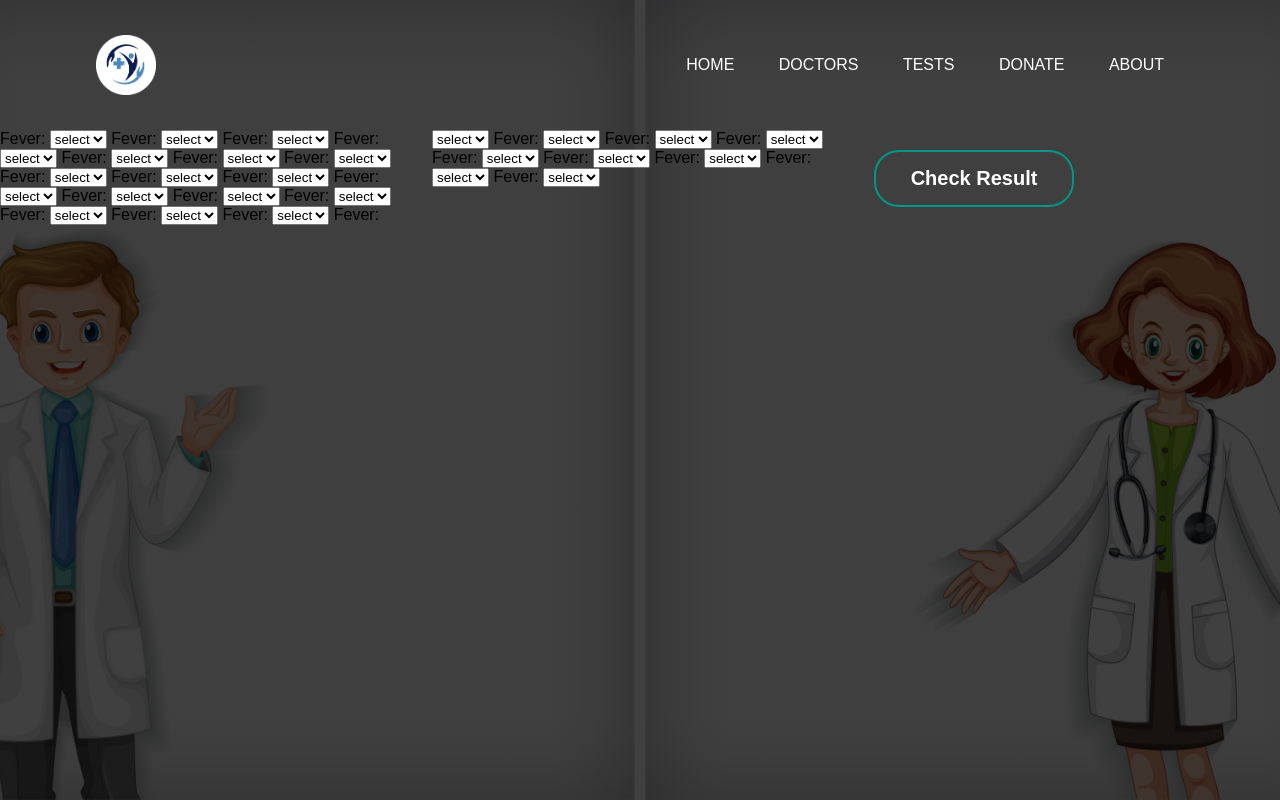
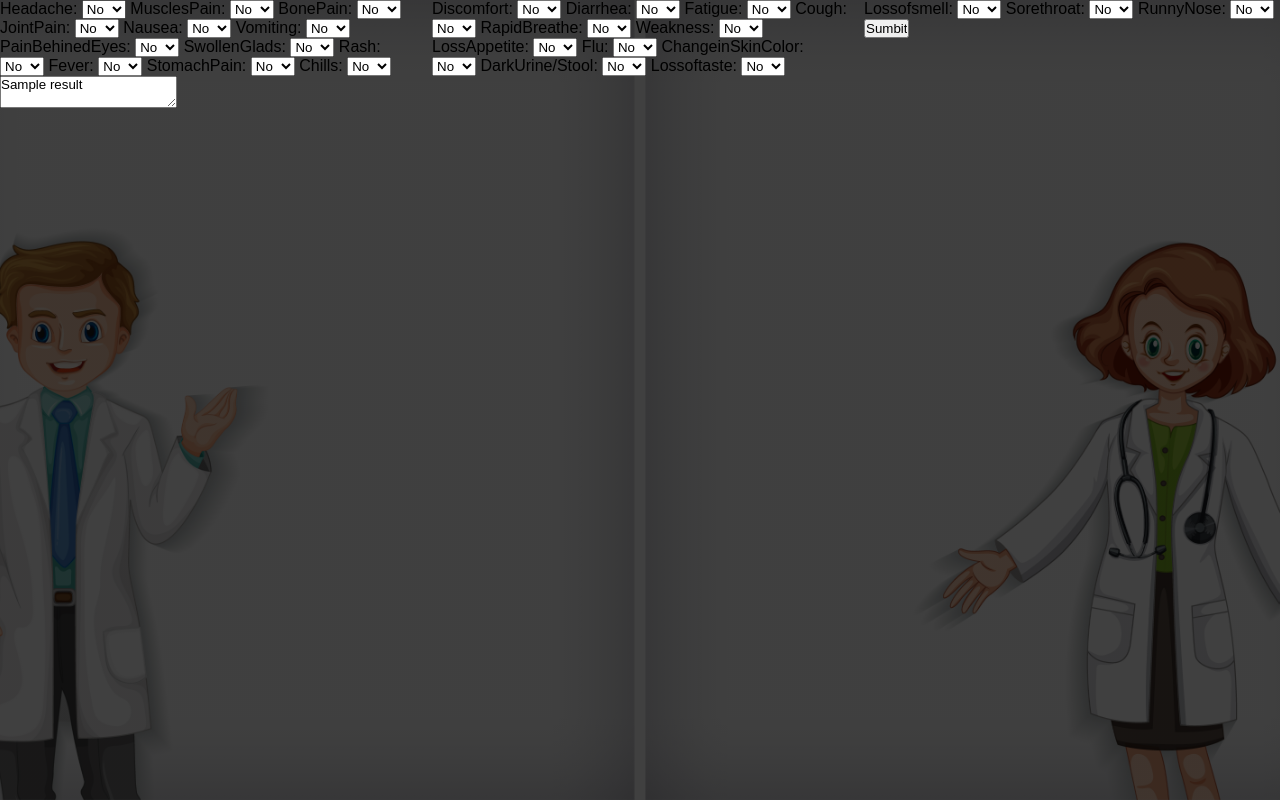
Before and after one commit to mhashim114/Hackfest2.0-Hello_World, a Flask app: template templates/form.html in a window 1280 px wide. Run offline with Flask 2, Linux system fonts and the light colour scheme; the template is opened without the code that fills it: most values are stand-ins (such as "Sample title", 1, 10 or a date in 2020).

Commit message:
Doneeeeeeeeeeeeeeee

```diff
--- /dev/null
+++ b/app.py
@@ -0,0 +1,44 @@
+from unittest import result
+from flask import Flask, request, render_template
+from utils import *
+app = Flask(__name__, template_folder='./templates', static_folder='./static')
+from keras.models import model_from_json
+
+
+diseases = {0.1:	"Dengue",
+0.2	:'Malaria',
+0.3	:'Typhoid',
+0.4	:'Jaundice',
+0.5	:'Covid',
+}
+
+json_file = open('model.json', 'r')
+loaded_model_json = json_file.read()
+json_file.close()
+loaded_model = model_from_json(loaded_model_json)
+loaded_model.load_weights("model.h5")
+
+@app.route("/", methods=["GET"])
+def home():
+    return render_template('main.html')
+
+@app.route("/form")
+def form():
+    return render_template('form.html')
+
+@app.route("/submit_diseases", methods=["POST"])
+def post_form():
+    received_symptoms = request.form
+    symptoms = convert_symptoms_in_desired_format(received_symptoms)
+    conse = loaded_model.predict([list(symptoms.values())])
+    try:
+        conse = diseases[round(conse[0][0],1)]
+    except:
+        conse = "Your Disease can't be identified"
+    return render_template('form.html',result=f"{conse}")
+
+
+if __name__ == '__main__':
+    PORT = 5000
+    print("Server up and running on port", PORT)
+    app.run(debug=True, port=PORT)
--- a/main.py
+++ /dev/null
@@ -1,26 +0,0 @@
-from flask import Flask, request, render_template
-from utils import *
-app = Flask(__name__, template_folder='./template', static_folder='./static')
-# app = Flask(__name__)
-
-
-@app.route("/submit_diseases", methods=["POST"])
-def post_form():
-    received_symptoms = request.form
-    symptoms = convert_symptoms_in_desired_format(received_symptoms)
-    return symptoms
-
-
-@app.route("/", methods=["GET"])
-def home():
-    return render_template('main.html')
-
-@app.route("/form")
-def form():
-    return render_template('form.html')
-
-
-if __name__ == '__main__':
-    PORT = 5000
-    print("Server up and running on port", PORT)
-    app.run(debug=True, port=PORT)
--- a/templates/form.html
+++ b/templates/form.html
@@ -1,218 +1,206 @@
 <!DOCTYPE html>
 <html lang="en">
+
 <head>
-    <meta charset="UTF-8">
-    <meta http-equiv="X-UA-Compatible" content="IE=edge">
-    <meta name="viewport" content="width=device-width, initial-scale=1.0">
-    <link rel="stylesheet" href="/static/Style.css">
-    <title>Team Hello World</title>
+  <meta charset="UTF-8">
+  <meta http-equiv="X-UA-Compatible" content="IE=edge">
+  <meta name="viewport" content="width=device-width, initial-scale=1.0">
+  <link rel="stylesheet" href="/static/Style.css">
+  <title>Team Hello World</title>
 </head>
+
 <body>
-  <div class="banner">
-    <div class="navbar">
-        <img src="/static/logo-modified.png" class="logo">
-        <ul>
-            <li><a href="main.html">Home</a></li>
-            <li><a href="#">Doctors</a></li>
-            <li><a href="#">Tests</a></li>
-            <li><a href="#">Donate</a></li>
-            <li><a href="#">About</a></li>
-        </ul>
-    </div>
+  <form class="banner" action="http://127.0.0.1:5000/submit_diseases" method="POST">
+
     <div class="content">
-      <label for="Headache">Fever:</label>
+      <label for="Headache">Headache:</label>
       <select name="Headache" id="Headache">
-        <option value="select">select</option>
-        <option value="No">No</option>
+
+        <option value="No" selected>No</option>
         <option value="Yes">Yes</option>
       </select>
 
-      <label for="MusclesPain">Fever:</label>
-      <select name="Muscles Pain" id="MusclesPain">
-        <option value="select">select</option>
-        <option value="No">No</option>
+      <label for="MusclesPain">MusclesPain:</label>
+      <select name="MusclesPain" id="MusclesPain">
+        <option value="No" selected>No</option>
         <option value="Yes">Yes</option>
       </select>
 
-      <label for="BonePain">Fever:</label>
-      <select name="Bone Pain" id="BonePain">
-        <option value="select">select</option>
-        <option value="No">No</option>
+      <label for="BonePain">BonePain:</label>
+      <select name="BonePain" id="BonePain">
+
+        <option value="No" selected>No</option>
         <option value="Yes">Yes</option>
       </select>
 
-      <label for="JointPain">Fever:</label>
-      <select name="Joint Pain" id="JointPain">
-        <option value="select">select</option>
-        <option value="No">No</option>
+      <label for="JointPain">JointPain:</label>
+      <select name="JointPain" id="JointPain">
+
+        <option value="No" selected>No</option>
         <option value="Yes">Yes</option>
       </select>
 
-      <label for="Nausea">Fever:</label>
+      <label for="Nausea">Nausea:</label>
       <select name="Nausea" id="Nausea">
-        <option value="select">select</option>
-        <option value="No">No</option>
+
+        <option value="No" selected>No</option>
         <option value="Yes">Yes</option>
       </select>
 
-      <label for="Vomiting">Fever:</label>
+      <label for="Vomiting">Vomiting:</label>
       <select name="Vomiting" id="Vomiting">
-        <option value="select">select</option>
-        <option value="No">No</option>
+
+        <option value="No" selected>No</option>
         <option value="Yes">Yes</option>
       </select>
 
-      <label for="PainBehinedEyes">Fever:</label>
-      <select name="Pain Behined Eyes" id="PainBehinedEyes">
-        <option value="select">select</option>
-        <option value="No">No</option>
+      <label for="PainBehinedEyes">PainBehinedEyes:</label>
+      <select name="PainBehinedEyes" id="PainBehinedEyes">
+
+        <option value="No" selected>No</option>
         <option value="Yes">Yes</option>
       </select>
 
-      <label for="SwollenGlads">Fever:</label>
+      <label for="SwollenGlads">SwollenGlads:</label>
       <select name="Swollen Glads" id="SwollenGlads">
-        <option value="select">select</option>
-        <option value="No">No</option>
+
+        <option value="No" selected>No</option>
         <option value="Yes">Yes</option>
       </select>
 
 
-      <label for="Rash">Fever:</label>
+      <label for="Rash">Rash:</label>
       <select name="Rash" id="Rash">
-        <option value="select">select</option>
-        <option value="No">No</option>
+
+        <option value="No" selected>No</option>
         <option value="Yes">Yes</option>
       </select>
 
       <label for="Fever">Fever:</label>
       <select name="Fever" id="Fever">
-        <option value="select">select</option>
-        <option value="No">No</option>
+
+        <option value="No" selected>No</option>
         <option value="Yes">Yes</option>
       </select>
 
-      <label for="StomachPain">Fever:</label>
+      <label for="StomachPain">StomachPain:</label>
       <select name="Stomach Pain" id="Stomach Pain">
-        <option value="select">select</option>
-        <option value="No">No</option>
+
+        <option value="No" selected>No</option>
         <option value="Yes">Yes</option>
       </select>
 
-      <label for="Chills">Fever:</label>
+      <label for="Chills">Chills:</label>
       <select name="Chills" id="Chills">
-        <option value="select">select</option>
-        <option value="No">No</option>
+
+        <option value="No" selected>No</option>
         <option value="Yes">Yes</option>
       </select>
 
-      <label for="Discomfort">Fever:</label>
+      <label for="Discomfort">Discomfort:</label>
       <select name="Discomfort" id="Discomfort">
-        <option value="select">select</option>
-        <option value="No">No</option>
+
+        <option value="No" selected>No</option>
         <option value="Yes">Yes</option>
       </select>
 
-      <label for="Diarrhea">Fever:</label>
+      <label for="Diarrhea">Diarrhea:</label>
       <select name="Diarrhea" id="Diarrhea">
-        <option value="select">select</option>
-        <option value="No">No</option>
+
+        <option value="No" selected>No</option>
         <option value="Yes">Yes</option>
       </select>
 
-      <label for="Fatigue">Fever:</label>
+      <label for="Fatigue">Fatigue:</label>
       <select name="Fatigue" id="Fatigue">
-        <option value="select">select</option>
-        <option value="No">No</option>
+
+        <option value="No" selected>No</option>
         <option value="Yes">Yes</option>
       </select>
 
-      <label for="Cough">Fever:</label>
+      <label for="Cough">Cough:</label>
       <select name="Cough" id="Cough">
-        <option value="select">select</option>
-        <option value="No">No</option>
+
+        <option value="No" selected>No</option>
         <option value="Yes">Yes</option>
       </select>
 
-      <label for="RapidBreathe">Fever:</label>
+      <label for="RapidBreathe">RapidBreathe:</label>
       <select name="Rapid Breathe" id="RapidBreathe">
-        <option value="select">select</option>
-        <option value="No">No</option>
+
+        <option value="No" selected>No</option>
         <option value="Yes">Yes</option>
       </select>
 
-      <label for="Weakness">Fever:</label>
+      <label for="Weakness">Weakness:</label>
       <select name="Weakness" id="Weakness">
-        <option value="select">select</option>
-        <option value="No">No</option>
+
+        <option value="No" selected>No</option>
         <option value="Yes">Yes</option>
       </select>
 
-      <label for="LossAppetite">Fever:</label>
+      <label for="LossAppetite">LossAppetite:</label>
       <select name="Loss Appetite" id="LossAppetite">
-        <option value="select">select</option>
-        <option value="No">No</option>
+
+        <option value="No" selected>No</option>
         <option value="Yes">Yes</option>
       </select>
 
-       <label for="Flu">Fever:</label>
+      <label for="Flu">Flu:</label>
       <select name="Flu" id="Flu">
-        <option value="select">select</option>
-        <option value="No">No</option>
+
+        <option value="No" selected>No</option>
         <option value="Yes">Yes</option>
       </select>
 
-       <label for="ChangeinSkinColor">Fever:</label>
+      <label for="ChangeinSkinColor">ChangeinSkinColor:</label>
       <select name="Change in Skin Color" id="ChangeinSkinColor">
-        <option value="select">select</option>
-        <option value="No">No</option>
+
+        <option value="No" selected>No</option>
         <option value="Yes">Yes</option>
       </select>
 
-       <label for="DarkUrine/Stool">Fever:</label>
+      <label for="DarkUrine/Stool">DarkUrine/Stool:</label>
       <select name="Dark Urine/Stool" id="DarkUrine/Stool">
-        <option value="select">select</option>
-        <option value="No">No</option>
+
+        <option value="No" selected>No</option>
         <option value="Yes">Yes</option>
       </select>
 
-      <label for="Lossoftaste">Fever:</label>
+      <label for="Lossoftaste">Lossoftaste:</label>
       <select name="Loss of taste" id="Lossoftaste">
-        <option value="select">select</option>
-        <option value="No">No</option>
+
+        <option value="No" selected>No</option>
         <option value="Yes">Yes</option>
       </select>
 
-      <label for="Lossofsmell">Fever:</label>
+      <label for="Lossofsmell">Lossofsmell:</label>
       <select name="'Loss of smell" id="'Lossofsmell">
-        <option value="select">select</option>
-        <option value="No">No</option>
+
+        <option value="No" selected>No</option>
         <option value="Yes">Yes</option>
       </select>
 
-      <label for="Sorethroat">Fever:</label>
+      <label for="Sorethroat">Sorethroat:</label>
       <select name="Sore throat" id="Sore throat">
-        <option value="select">select</option>
-        <option value="No">No</option>
+
+        <option value="No" selected>No</option>
         <option value="Yes">Yes</option>
       </select>
 
-      <label for="Runny Nose">Fever:</label>
-      <select name="Runny Nose" id="RunnyNose">
-        <option value="select">select</option>
-        <option value="No">No</option>
+      <label for="RunnyNose">RunnyNose:</label>
+      <select name="RunnyNose" id="RunnyNose">
+
+        <option value="No" selected>No</option>
         <option value="Yes">Yes</option>
       </select>
 
+      <input type="submit" value="Sumbit" />
 
+    </div>
+    <textarea>{{result}}</textarea>
 
+  </form>
+</body>
 
-        <div>
-            <button a type="button">
-                <span></span> <a href="#">Check Result</a>
-            </button>
-        </div>
-    </div>
-
-</div>
-</body>
 </html>
```
Also changed, not shown: model.json (added, +1 -0 lines), templates/main.html (+4 -10 lines), 1 other file.
